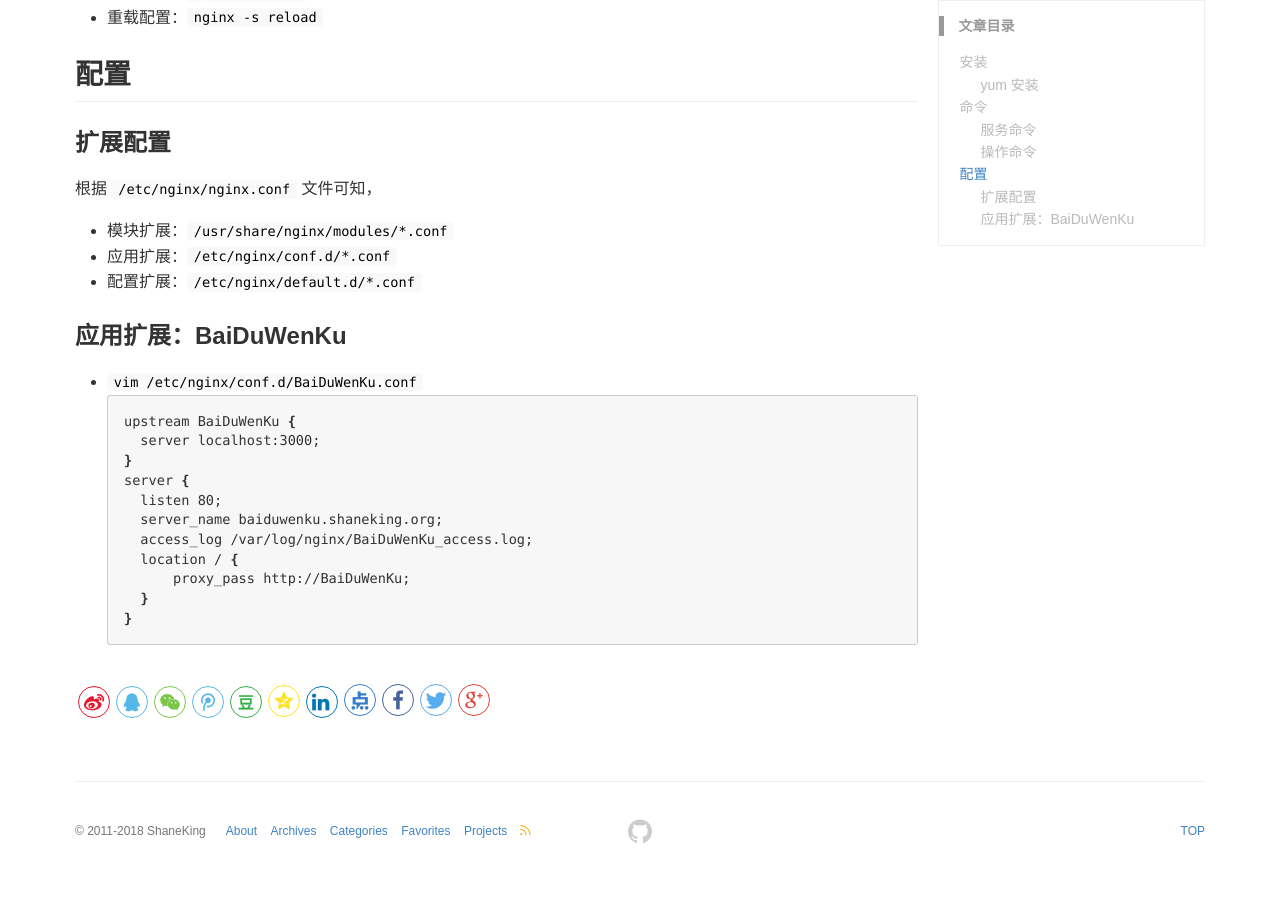
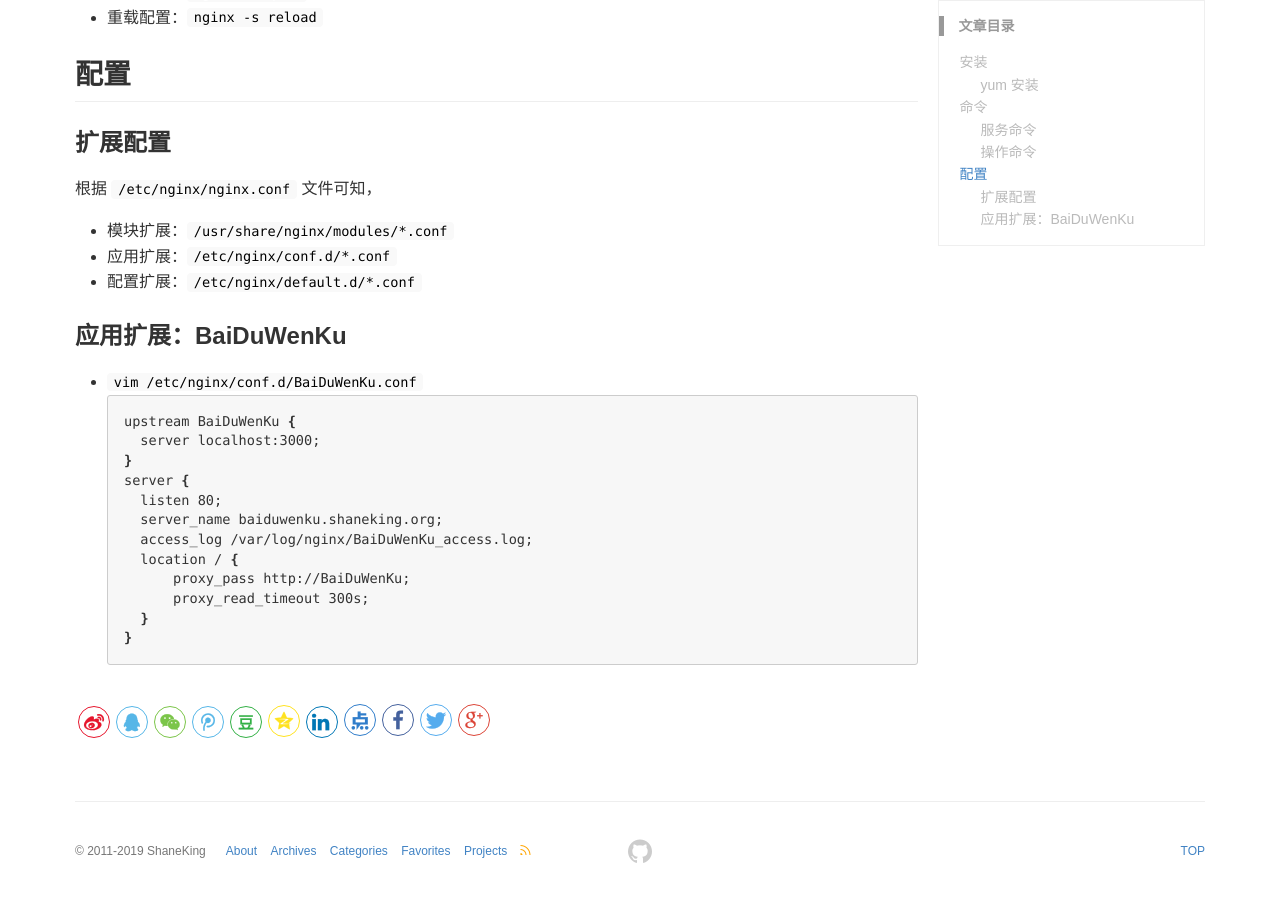
Before and after one commit to ShaneKing/ShaneKing.github.io, a Jekyll site: the page built from _posts/2019-04-07-nginx-notes.md, in a window 1280 px wide and 900 px high, scrolled down 812 px. Built offline with Jekyll 4.4.1, drawn with Linux system fonts in a browser that asks for light colours; comment, search, counter and statistics services are not loaded.

Commit message:
fix:upstream timed out (110: Connection timed out) while reading response header from upstream

````diff
--- a/_includes/footer.html
+++ b/_includes/footer.html
@@ -1,7 +1,7 @@
     <footer class="container">
         <div class="site-footer" role="contentinfo">
             <div class="copyright left mobile-block">
-                    © 2011-2018
+              © 2011-2019
                     <span title="{{ site.author}}">{{ site.author }}</span>
                     <a href="javascript:window.scrollTo(0,0)" class="right mobile-visible">TOP</a>
             </div>
--- a/_posts/2019-04-07-nginx-notes.md
+++ b/_posts/2019-04-07-nginx-notes.md
@@ -50,6 +50,7 @@ server {
     access_log /var/log/nginx/BaiDuWenKu_access.log;
     location / {
         proxy_pass http://BaiDuWenKu;
+        proxy_read_timeout 300s;
     }
 }
 ```
````
